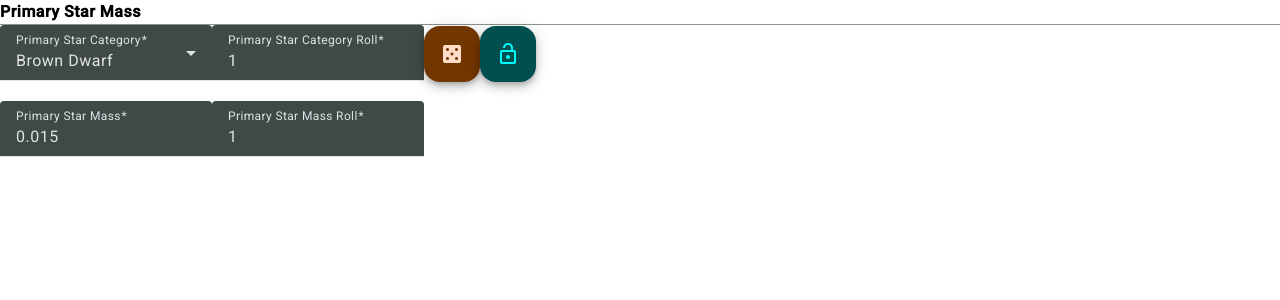
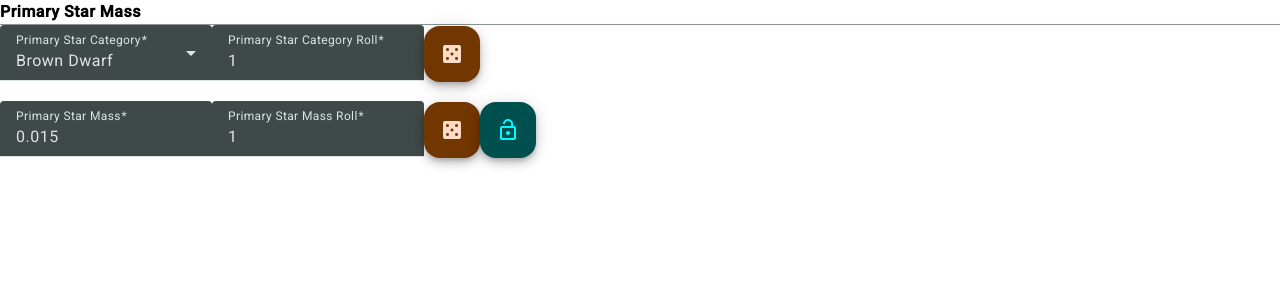
Before and after one commit to SenorPez/fictional-barnacle, an Angular app in the folder architect/: page / in a window 1280 px wide. Shown: the top 300 px of the page. Built offline with nearby package versions, Linux system fonts and the light colour scheme.

Commit message:
Added primary stellar mass random button.

```diff
--- a/architect/src/app/primary-star-mass/primary-star-mass.component.html
+++ b/architect/src/app/primary-star-mass/primary-star-mass.component.html
@@ -29,14 +29,6 @@
   <mat-icon>casino</mat-icon>
 </button>
 
-<button mat-fab id="primaryStarCategoryLockButton" color="primary" (click)="lockPrimaryStarCategory()" [disabled]="form.invalid">
-  @if (locked) {
-    <mat-icon>lock</mat-icon>
-  } @else {
-    <mat-icon>lock_open</mat-icon>
-  }
-</button>
-
 <br/>
 
 <mat-form-field id="primaryStarMassInput">
@@ -58,3 +50,15 @@
     <mat-error>Please enter a value between 1&ndash;100</mat-error>
   }
 </mat-form-field>
+
+<button mat-fab id="primaryStarMassRandomButton" color="accent" (click)="randomPrimaryStarMass()" [disabled]="locked">
+  <mat-icon>casino</mat-icon>
+</button>
+
+<button mat-fab id="primaryStarCategoryLockButton" color="primary" (click)="lockPrimaryStarCategory()" [disabled]="form.invalid">
+  @if (locked) {
+    <mat-icon>lock</mat-icon>
+  } @else {
+    <mat-icon>lock_open</mat-icon>
+  }
+</button>
--- a/architect/src/app/primary-star-mass/primary-star-mass.component.ts
+++ b/architect/src/app/primary-star-mass/primary-star-mass.component.ts
@@ -105,6 +105,11 @@ export class PrimaryStarMassComponent implements OnInit {
     this.form.controls.primaryStarCategoryRoll.setValue(roll);
   }
 
+  randomPrimaryStarMass(): void {
+    const roll: number = this.primaryStarMass.roll();
+    this.form.controls.primaryStarMassRoll.setValue(roll);
+  }
+
   lockPrimaryStarCategory(): void {
     this.locked = !this.locked;
 
--- a/architect/src/app/primary-star-mass/stellar-mass.ts
+++ b/architect/src/app/primary-star-mass/stellar-mass.ts
@@ -142,6 +142,10 @@ export class StellarMass {
     }
   }
 
+  roll(): number {
+    return this.table.roll();
+  }
+
   getStellarMassBounds(starCategory: string): [number, number] {
     return [
       Math.min(...this.getStellarMassTable(starCategory).values.map(val => val.mass)),
```
